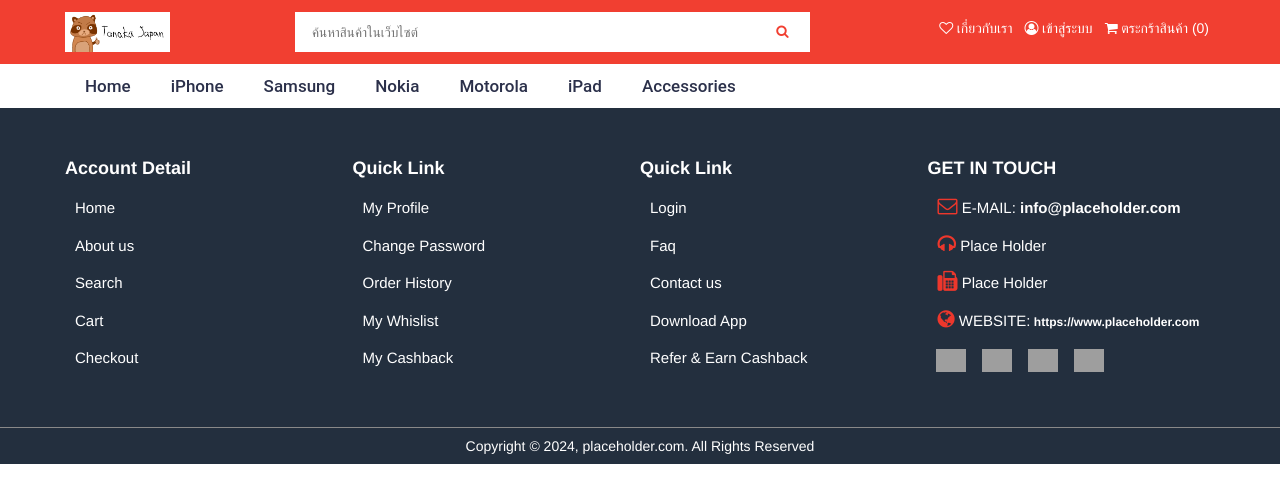
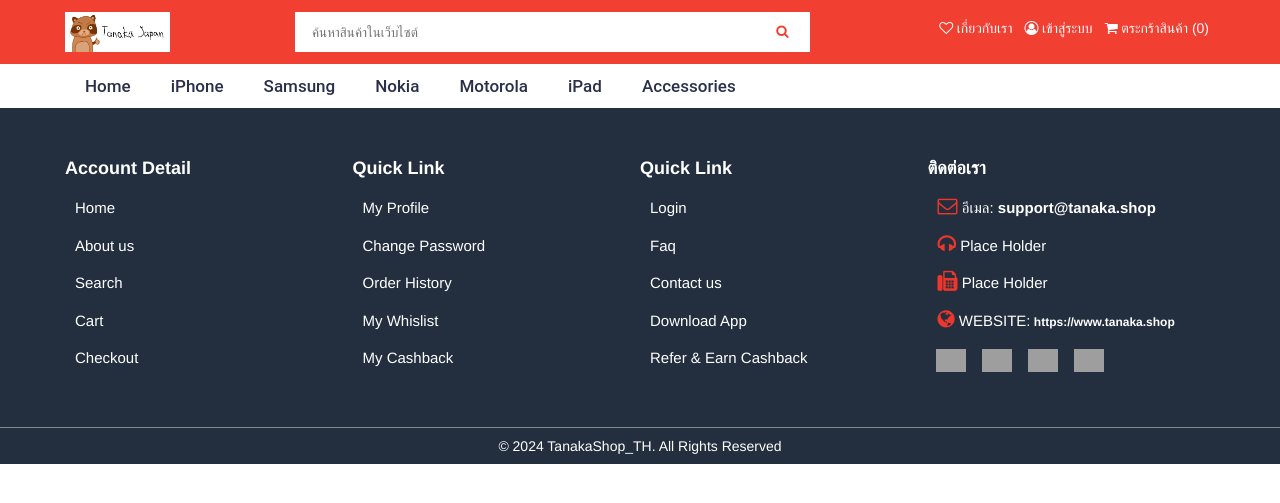
Before and after one commit to Nabsatang02/SciCom-Final, a PHP site: page / in a window 1280 px wide. Shown: the top 503 px of the page. Run offline with PHP 8.4, Linux system fonts and the light colour scheme; grey boxes are pictures that could not be loaded.

Commit message:
Update Footer

```diff
--- a/index.php
+++ b/index.php
@@ -110,12 +110,12 @@
       </ul>
     </div>
     <div class="width-25">
-      <h2 class="quicklink-heading">GET IN TOUCH</h2>
+      <h2 class="quicklink-heading">ติดต่อเรา</h2>
       <ul class="get-in-touch">
-        <li><i class="fa fa-envelope-o" aria-hidden="true"></i> E-MAIL:<a href="#" class="footer-e-mail"> info@placeholder.com</a></li>
+        <li><i class="fa fa-envelope-o" aria-hidden="true"></i> อีเมล:<a href="#" class="footer-e-mail"> support@tanaka.shop</a></li>
         <li><i class="fa fa-headphones" aria-hidden="true"></i> Place Holder</li>
         <li><i class="fa fa-fax" aria-hidden="true"></i> Place Holder</li>
-        <li><i class="fa fa-globe" aria-hidden="true"></i> WEBSITE:<a href="#" class="footer-website"> https://www.placeholder.com</a></li>
+        <li><i class="fa fa-globe" aria-hidden="true"></i> WEBSITE:<a href="#" class="footer-website"> https://www.tanaka.shop</a></li>
       </ul>
       <ul class="social-media">
         <li><a href="#"><img src="images/icon-facebook.png"></a></li>
@@ -130,6 +130,6 @@
 
 <!-- Footer-bottom Section HTML Code STARTS -->
 <div class="width-100 footer2-bacbor">
-  <p class="footer2-content">Copyright © 2024, placeholder.com. All Rights Reserved</p>
+  <p class="footer2-content">© 2024 TanakaShop_TH. All Rights Reserved</p>
 </div>
 <!---------- Footer-bottom Section HTML Code Ends --------->
```
